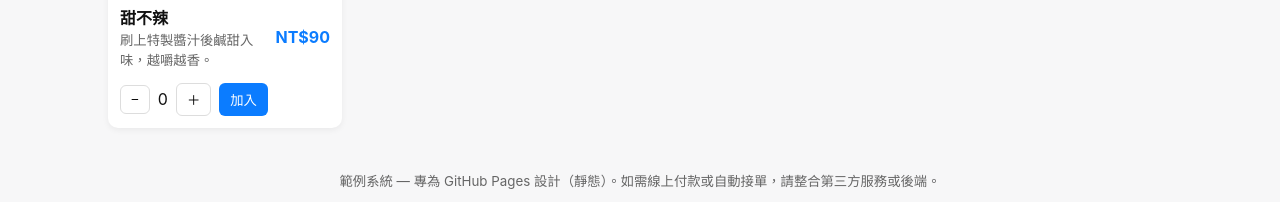
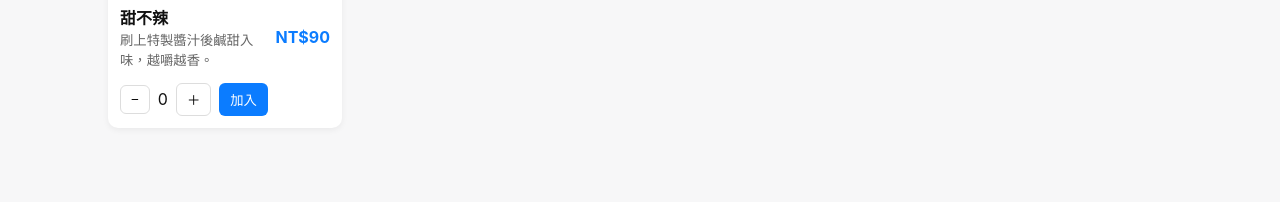
Before and after one commit to 8787supersb/menu, a plain HTML site: page index.html in a window 1280 px wide. Shown: the part 680-882 px from the top of the page. Drawn offline with Linux system fonts and the light colour scheme.

Commit message:
Update index.html

```diff
--- a/index.html
+++ b/index.html
@@ -31,7 +31,7 @@
   </main>
 
   <footer class="footer">
-    <small>範例系統 — 專為 GitHub Pages 設計（靜態）。如需線上付款或自動接單，請整合第三方服務或後端。</small>
+    <small></small>
   </footer>
 
   <script src="script.js"></script>
```
